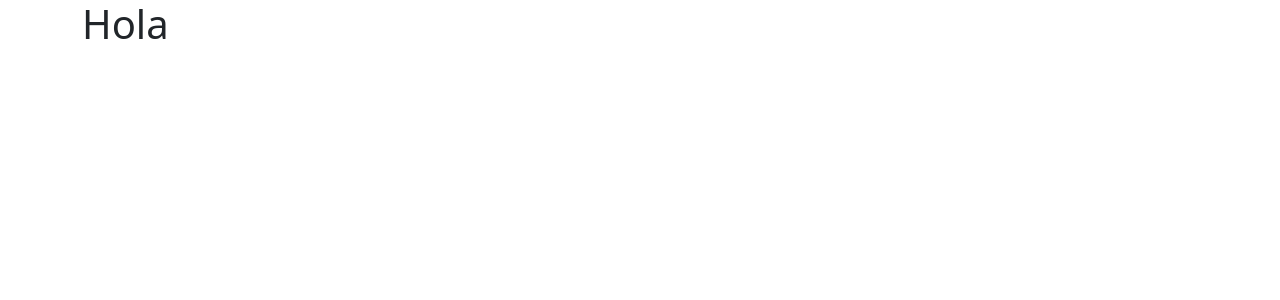
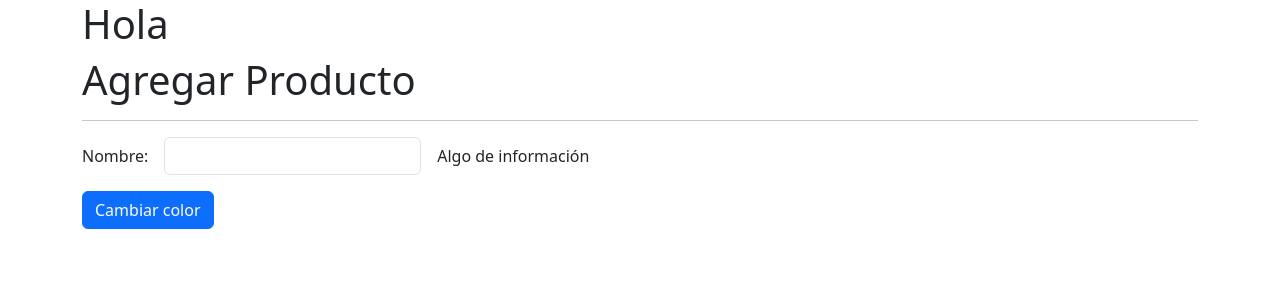
Before and after one commit to jsfc2199/DirectivesSignals, an Angular app: page /products/product in a window 1280 px wide. Before the commit this address led to /. Shown: the top 300 px of the page. Built offline with nearby package versions, Linux system fonts and the light colour scheme.

Commit message:
estructura de la aplicacion

```diff
--- a/src/app/app-routing.module.ts
+++ b/src/app/app-routing.module.ts
@@ -1,7 +1,16 @@
 import { NgModule } from '@angular/core';
 import { RouterModule, Routes } from '@angular/router';
 
-const routes: Routes = [];
+const routes: Routes = [
+  {
+    path: 'products',
+    loadChildren: () => import('./products/products.module').then(m=>m.ProductsModule)
+  },
+  {
+    path:'**',
+    redirectTo: 'products'
+  }
+];
 
 @NgModule({
   imports: [RouterModule.forRoot(routes)],
--- /dev/null
+++ b/src/app/products/pages/product-page/product-page.component.html
@@ -0,0 +1,22 @@
+<h1>Agregar Producto</h1>
+<hr />
+<form>
+  <div class="row g-3 align-items-center mb-3">
+    <div class="col-auto">
+      <Label>Nombre: </Label>
+    </div>
+    <div class="col-auto">
+      <input type="text" class="form-control" />
+    </div>
+    <div class="col-auto">
+      <!-- el objetivo es hacer una directiva que modifique lo que está en el span sin tener que agregar una condición -->
+      <span>Algo de información</span>
+    </div>
+  </div>
+
+  <div class="row">
+    <div class="col">
+      <button class="btn btn-primary">Cambiar color</button>
+    </div>
+  </div>
+</form>
```
Also changed, not shown: src/app/products/pages/product-page/product-page.component.ts (added, +9 -0 lines), src/app/products/products-routing.module.ts (added, +19 -0 lines), src/app/products/products.module.ts (added, +17 -0 lines), src/app/products/pages/product-page/product-page.component.css (added).
